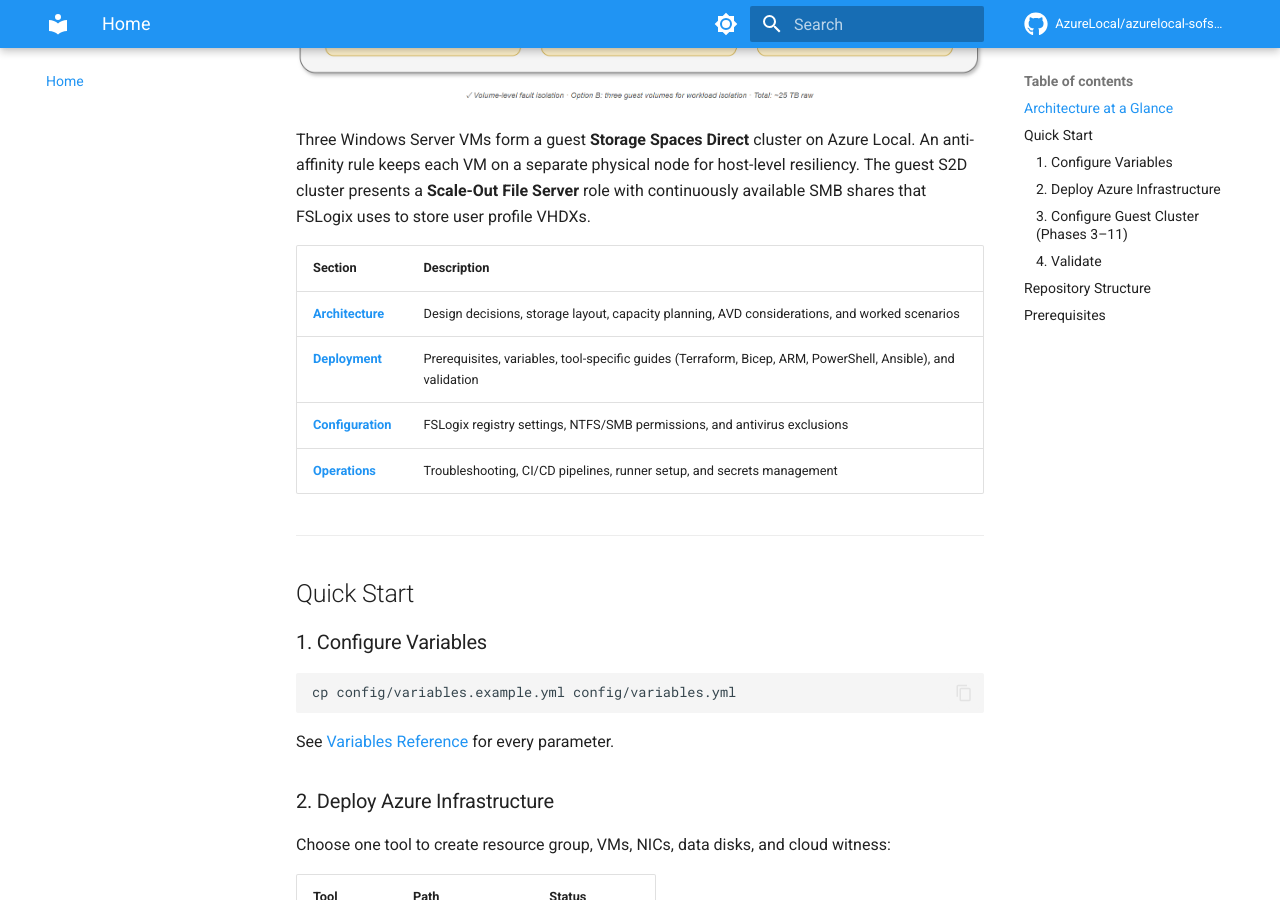
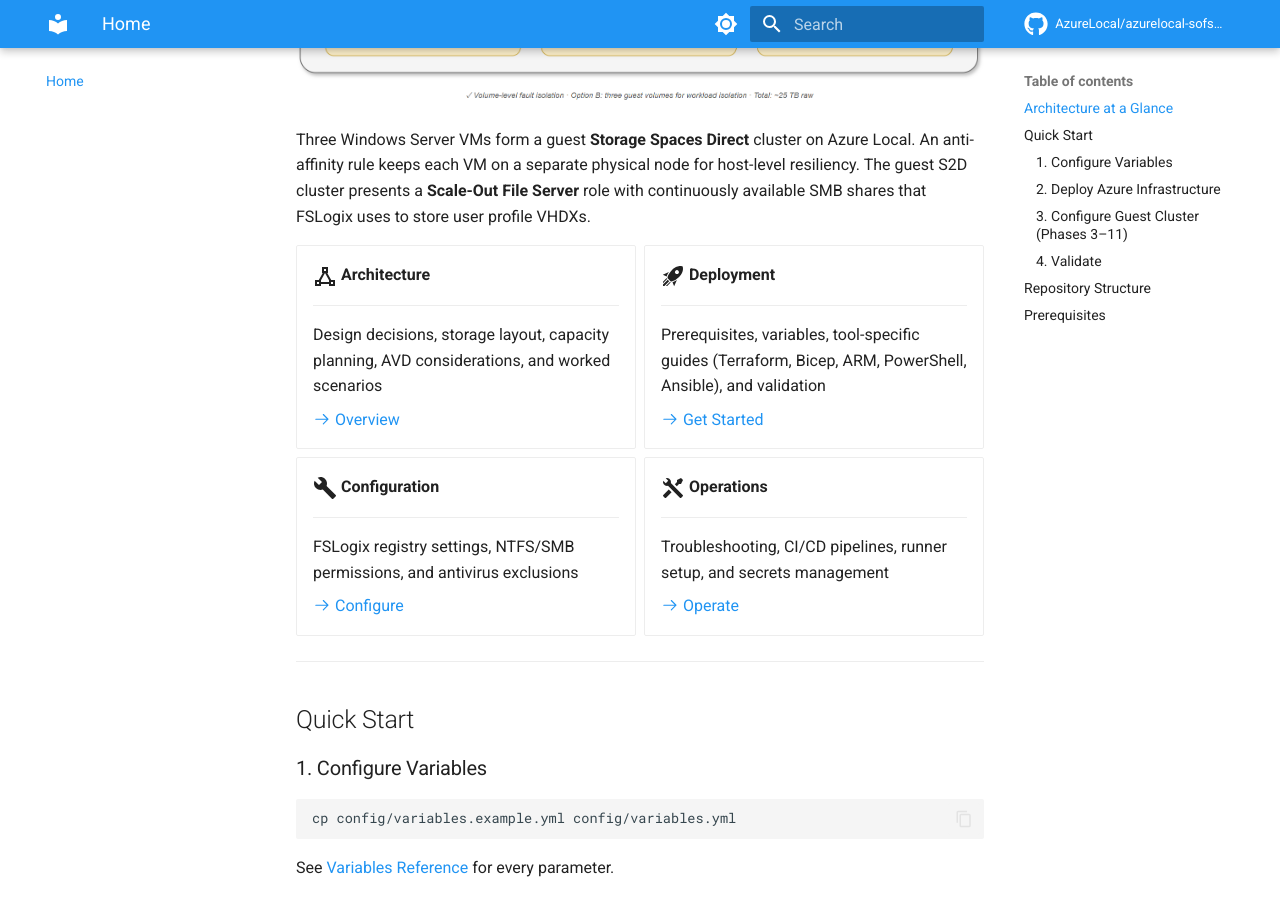
Before and after one commit to AzureLocal/azurelocal-sofs-fslogix, an MkDocs documentation site: the page built from docs/index.md, in a window 1280 px wide and 900 px high, scrolled down 1018 px. Built offline with MkDocs 1.6.1 and Material for MkDocs 9.7.7, drawn with Linux system fonts in a browser that asks for light colours; comment, search, counter and statistics services are not loaded.

Commit message:
docs: restore grid cards and add pymdownx.emoji extension
Grid cards and icon shortcodes are community edition features.
The prior table replacement was unnecessary - the actual fix is
adding the pymdownx.emoji extension to mkdocs.yml.

```diff
--- a/docs/index.md
+++ b/docs/index.md
@@ -15,12 +15,41 @@ Automation and Infrastructure-as-Code for deploying a **Scale Out File Server (S
 
 Three Windows Server VMs form a guest **Storage Spaces Direct** cluster on Azure Local. An anti-affinity rule keeps each VM on a separate physical node for host-level resiliency. The guest S2D cluster presents a **Scale-Out File Server** role with continuously available SMB shares that FSLogix uses to store user profile VHDXs.
 
-| Section | Description |
-|---------|-------------|
-| **[Architecture](architecture/overview.md)** | Design decisions, storage layout, capacity planning, AVD considerations, and worked scenarios |
-| **[Deployment](deployment/prerequisites.md)** | Prerequisites, variables, tool-specific guides (Terraform, Bicep, ARM, PowerShell, Ansible), and validation |
-| **[Configuration](configuration/fslogix.md)** | FSLogix registry settings, NTFS/SMB permissions, and antivirus exclusions |
-| **[Operations](operations/troubleshooting.md)** | Troubleshooting, CI/CD pipelines, runner setup, and secrets management |
+<div class="grid cards" markdown>
+
+-   :material-vector-triangle:{ .lg .middle } __Architecture__
+
+    ---
+
+    Design decisions, storage layout, capacity planning, AVD considerations, and worked scenarios
+
+    [:octicons-arrow-right-24: Overview](architecture/overview.md)
+
+-   :material-rocket-launch:{ .lg .middle } __Deployment__
+
+    ---
+
+    Prerequisites, variables, tool-specific guides (Terraform, Bicep, ARM, PowerShell, Ansible), and validation
+
+    [:octicons-arrow-right-24: Get Started](deployment/prerequisites.md)
+
+-   :material-wrench:{ .lg .middle } __Configuration__
+
+    ---
+
+    FSLogix registry settings, NTFS/SMB permissions, and antivirus exclusions
+
+    [:octicons-arrow-right-24: Configure](configuration/fslogix.md)
+
+-   :material-tools:{ .lg .middle } __Operations__
+
+    ---
+
+    Troubleshooting, CI/CD pipelines, runner setup, and secrets management
+
+    [:octicons-arrow-right-24: Operate](operations/troubleshooting.md)
+
+</div>
 
 ---
 
--- a/mkdocs.yml
+++ b/mkdocs.yml
@@ -84,6 +84,9 @@ markdown_extensions:
   - pymdownx.tabbed:
       alternate_style: true
   - pymdownx.snippets
+  - pymdownx.emoji:
+      emoji_index: !!python/name:material.extensions.emoji.twemoji
+      emoji_generator: !!python/name:material.extensions.emoji.to_svg
   - tables
   - toc:
       permalink: true
```
